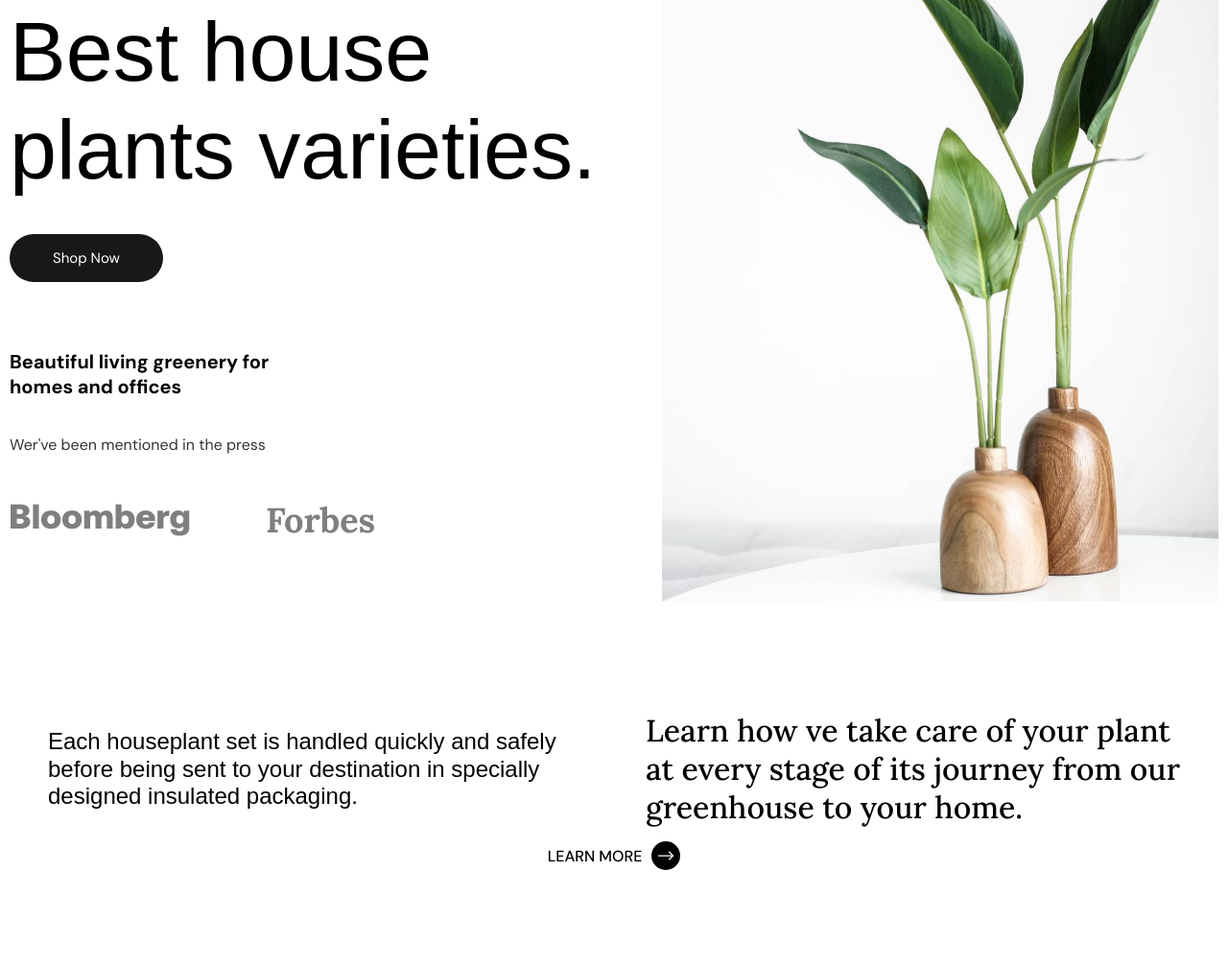
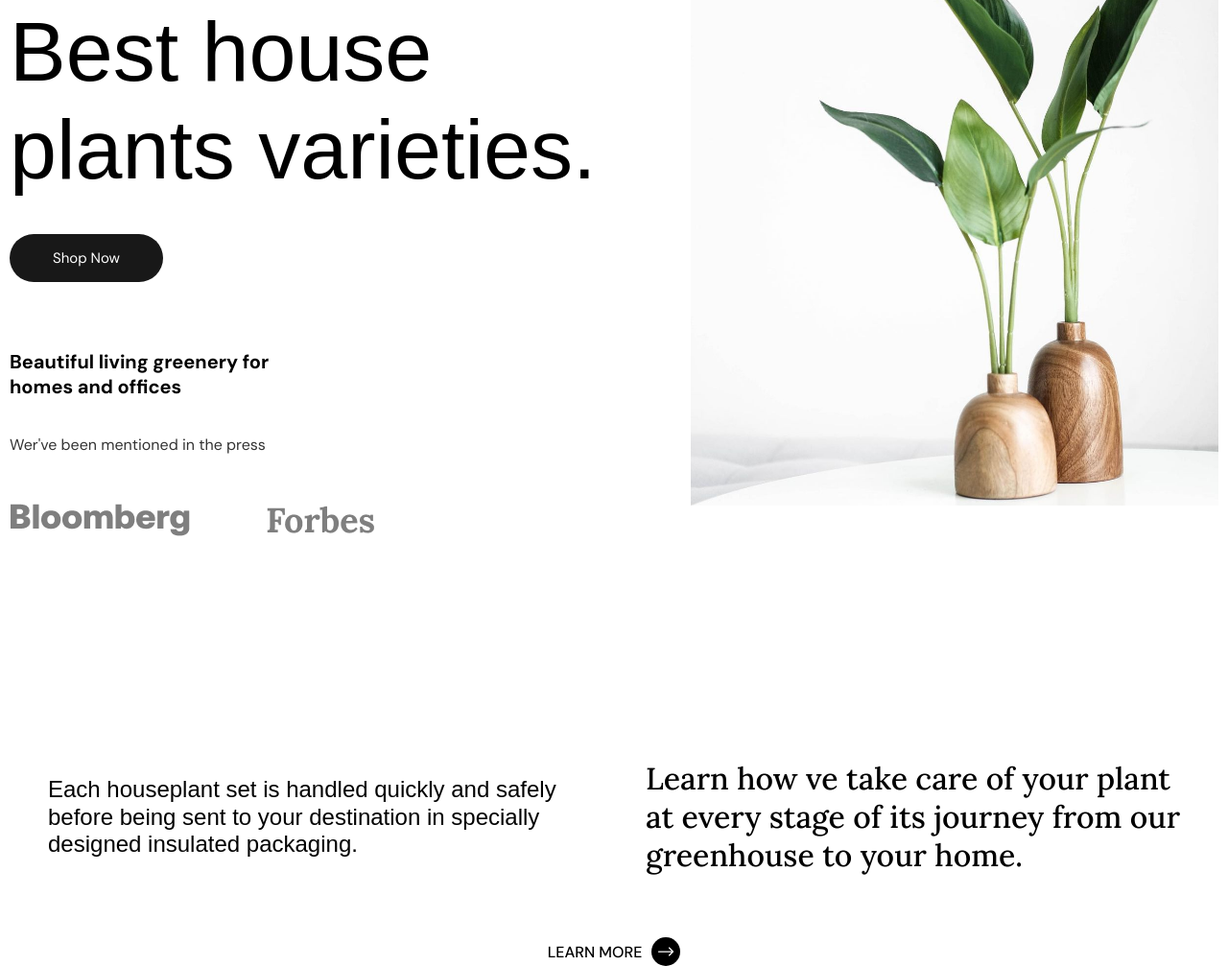
Before and after one commit to xolmuhammedov/Plantyx, a website: page index.html in a window 1280 px wide. Shown: the part 163-1170 px from the top of the page at 96% size. Before the commit the page ends 1070 px from the top, so only its background shows below. Drawn offline with nearby package versions, Linux system fonts and the light colour scheme; a script that the page names is missing; a web font is replaced by a local one.

Commit message:
sliding learn-btn to bottom

```diff
--- a/scss/components/_home.scss
+++ b/scss/components/_home.scss
@@ -58,8 +58,8 @@
         display: flex;
         justify-content: end;
         .flower{
-            width: 580px;
-            height: 700px;
+            width: 550px;
+            height: 600px;
         }
     }
 }
--- a/scss/components/_learn.scss
+++ b/scss/components/_learn.scss
@@ -3,6 +3,7 @@
     position: relative;
 }
 .learn{
+    margin-top: 50px;
     width: 100%;
     height: 150px;
     padding: 0 40px;
@@ -28,6 +29,21 @@
             font-weight: 500;
         }
         //border: 2px green solid;
+    }
+}
+.learn-btn{
+    margin-top: 50px;
+    text-align: center;
+    display: flex;
+    align-items: center;
+    justify-content: center;
+    gap: 10px;
+    a{
+        color: #000000;
+        text-decoration: none;
+        list-style: none;
+        font-family: util.$font-dm;
+        font-weight: 500;
     }
 }
 
@@ -99,20 +115,3 @@
         }
     }
 }
-.learn-btn{
-    // position: absolute;
-    // top: 100;
-    // right: 100px;
-    text-align: center;
-    display: flex;
-    align-items: center;
-    justify-content: center;
-    gap: 10px;
-    a{
-        color: #000000;
-        text-decoration: none;
-        list-style: none;
-        font-family: util.$font-dm;
-        font-weight: 500;
-    }
-}
```
Also changed, not shown: dist/style.css, 1 other file.
